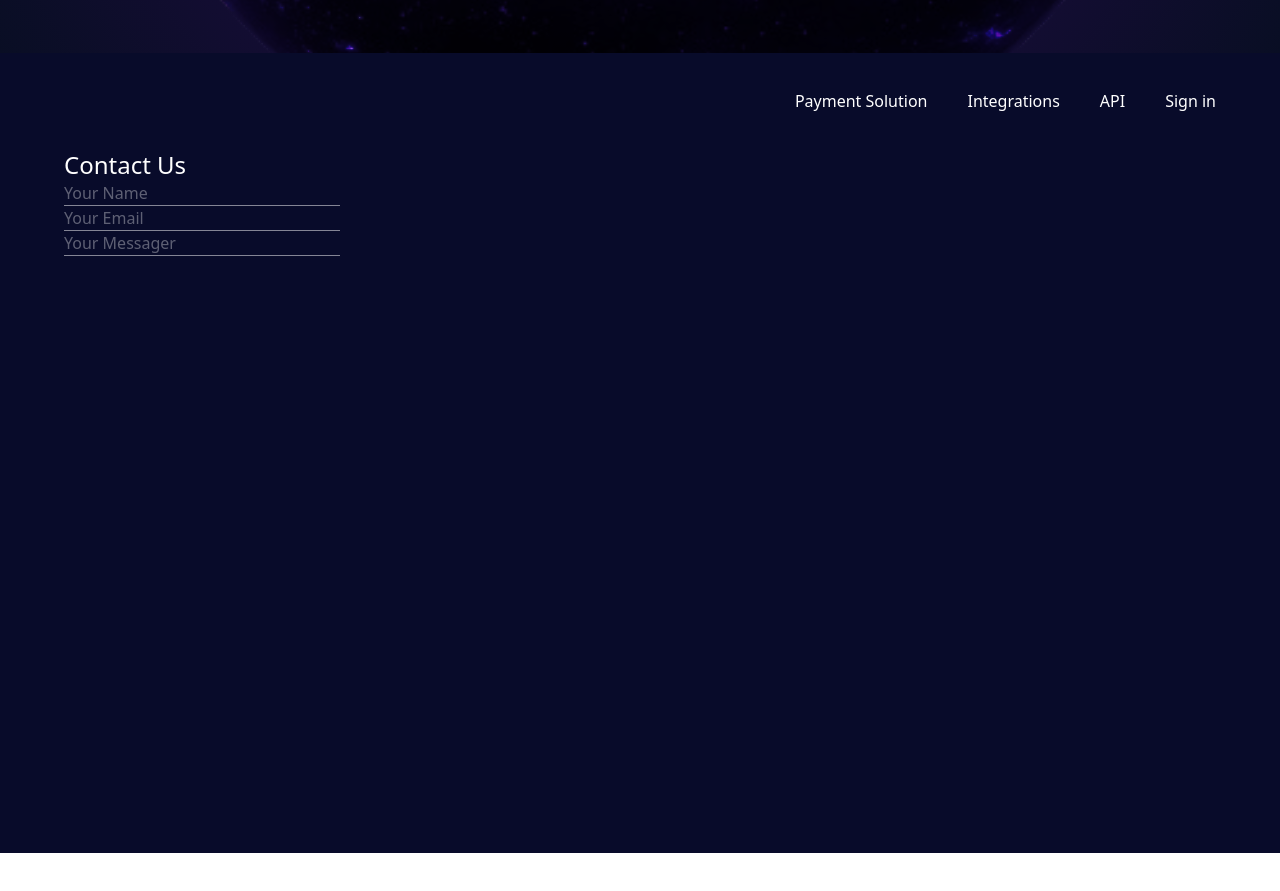
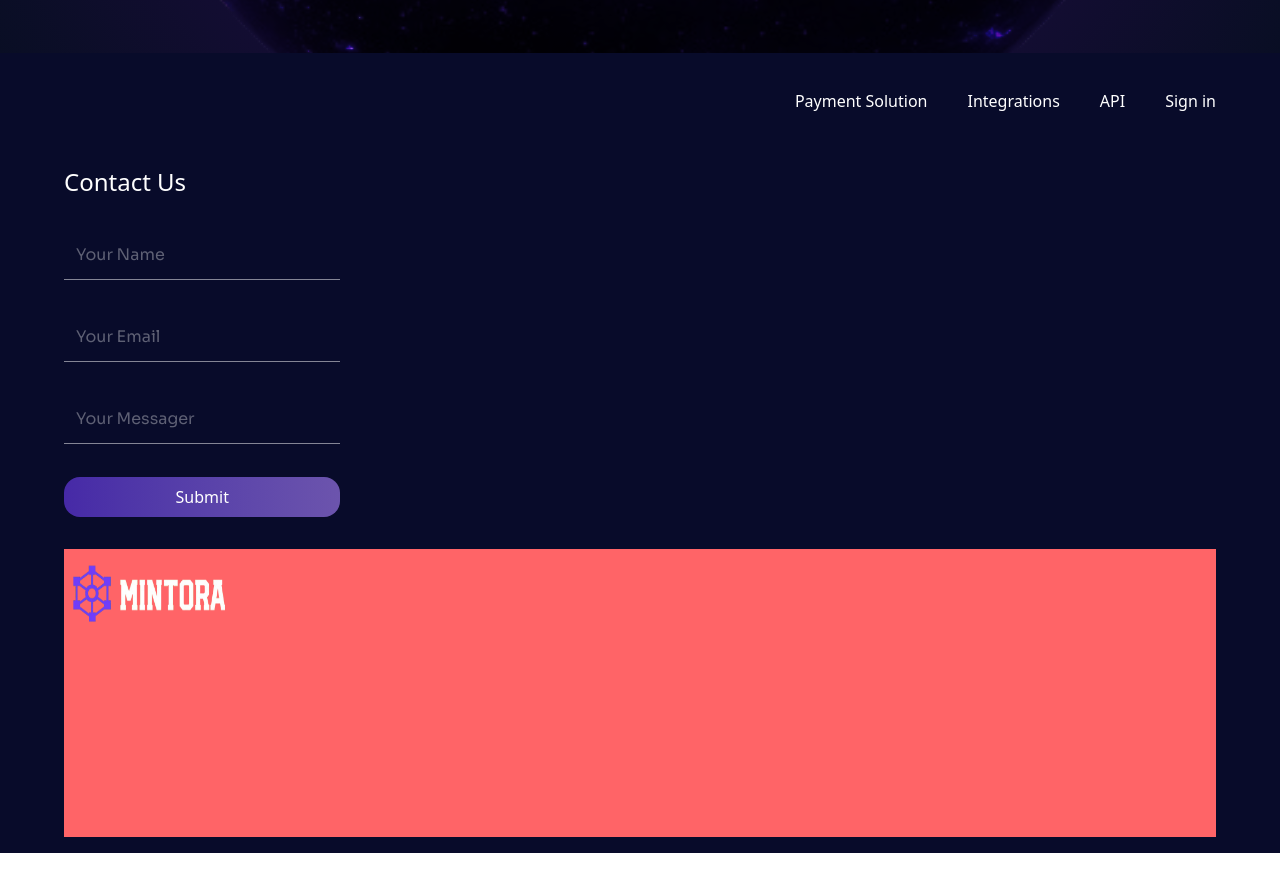
Before and after one commit to dani-dina/React-Web3-landing-page-, a React (Vite) app: page /login in a window 1280 px wide. Shown: the part 747-1638 px from the top of the page. Built offline with nearby package versions, Linux system fonts and the light colour scheme.

Commit message:
Footer update

```diff
--- a/src/Components/Footer.tsx
+++ b/src/Components/Footer.tsx
@@ -1,8 +1,8 @@
 import logo from '../assets/logo.png';
-
+import Button from './Button';
 const Footer = () => {
 
-  const inputStyle = 'w-3/5 bg-transparent outline-0 border-b border-white/50  text-white/70';
+  const inputStyle = 'w-3/5 bg-transparent outline-0 border-b border-white/50  text-white/70 p-3 font-[sora]';
   return (
     <footer className='w-full h-screen '>
       <div className='w-full h-6/10 flex flex-col items-center'>
@@ -14,7 +14,7 @@ const Footer = () => {
         </div>
         <div className='w-9/10 h-4/5 '>
           <div className='w-1/2 h-full '>
-            <div className='w-4/5 h-full flex flex-col'>
+            <div className='w-4/5 h-full flex flex-col items-start justify-around'>
               <h1 className='text-white font-["Russo_One"] text-2xl'>Contact Us</h1>
               <input className={inputStyle}
                      type="text"
@@ -34,14 +34,28 @@ const Footer = () => {
                      id=""
                      placeholder='Your Messager'
               />
+              <Button
+                 className='w-3/5 bg-gradient-to-r from-[#703DFA]/60 to-[#6c54ad] hover:opacity-90 transition px-4
+                 py-2 rounded-2xl text-white font-["Russo_One"]'
+              >
+                Submit
+              </Button>
             </div>
           </div>
           <div className='w-1/2 h-full'>
           </div>
         </div>
       </div>
-      <div className='w-full h-4/10'>
-
+      <div className='w-full h-4/10 flex items-center justify-center'>
+        <div className='w-9/10 h-9/10 bg-red-400 flex items-center justify-between'>
+          <div className={`w-[20%] h-full`}>
+            <img src={logo} alt="Mintora" className='w-3/4 h-[30%]' />
+          </div>
+          <div className={`w-[20%] h-full`}></div>
+          <div className={`w-[20%] h-full`}></div>
+          <div className={`w-[20%] h-full`}></div>
+          <div className={`w-[20%] h-full`}></div>
+        </div>
       </div>
     </footer>
   );
--- a/src/Components/Navbar.tsx
+++ b/src/Components/Navbar.tsx
@@ -12,7 +12,7 @@ const Navbar: React.FC = () => {
     setShowLogin((prev)=> !prev);
   }
   return (
-    <header className="top-0 fixed w-full bg-[#080B2A] py-4 z-10"> {/* Added z-10 to ensure the navbar is on top */}
+    <header className="top-0 fixed top-0 w-full bg-[#080B2A] py-4 z-10"> {/* Added z-10 to ensure the navbar is on top */}
       <div className="max-w-7xl mx-auto flex items-center justify-between">
         {/* Logo */}
         <a href="/" className="flex items-center gap-2">
```
